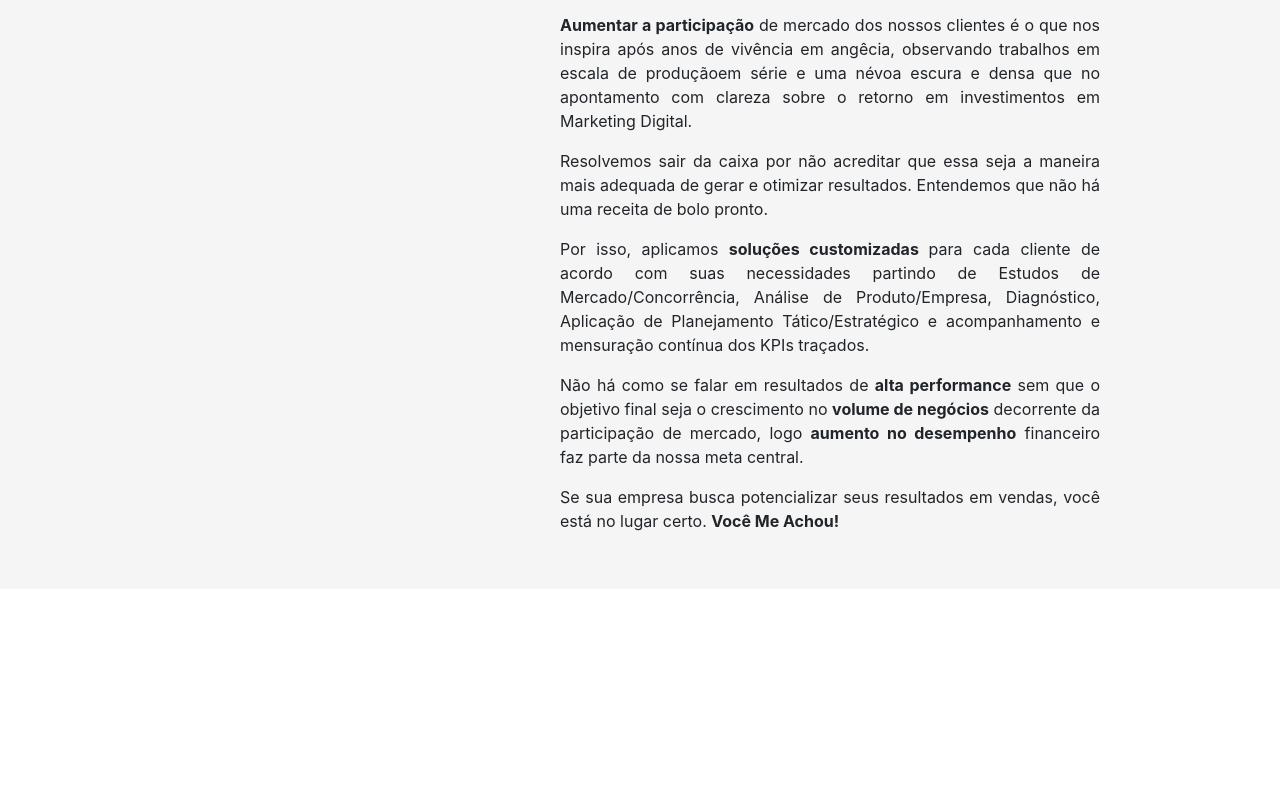
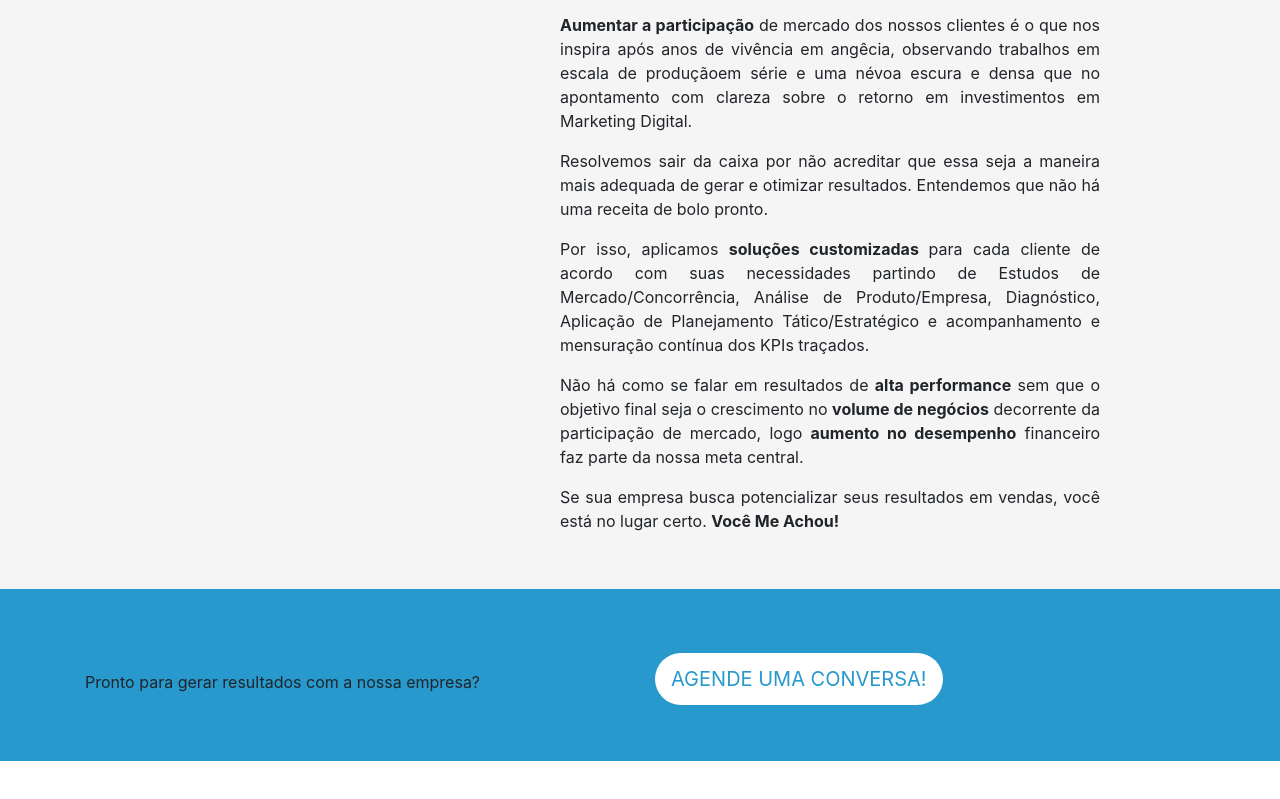
Before and after one commit to wilsonafs/meachou, a plain HTML site: page index.html in a window 1280 px wide. Shown: the part 651-1450 px from the top of the page. Before the commit the page ends 1240 px from the top, so only its background shows below. Drawn offline with Linux system fonts and the light colour scheme.

Commit message:
adicionando bloco de conversao

```diff
--- a/css/main.css
+++ b/css/main.css
@@ -408,7 +408,7 @@
 }
 
 @media only screen and (min-width: 1170px) {
-    #heading_line {
+    .heading_line {
         height: 2px;
         width: 20%;
         clear: left;
@@ -416,3 +416,32 @@
         background-color: #2799cd;
     }
 }
+
+#section2 {
+    height: 172px;
+    background-color: #2799cd;
+    line-height: 55px;
+    padding: 55px 0;
+    text-align: center;
+}
+
+@media only screen and (min-width: 768px) {
+    #section2 {
+        text-align: left;
+    }
+}
+
+.bt-high {
+    background-color: #fff;
+    color: #2799cd;
+}
+
+.text-high {
+    line-height: 10px;
+}
+
+@media only screen and (min-width: 768px) {
+    .text-high {
+        line-height: 58px;
+    }
+}
--- a/index.html
+++ b/index.html
@@ -81,7 +81,7 @@
                     <span class="overlay"></span>
                 </div>
             </div>
-            <div class="col-12 col-md-7 col-lg-6">
+            <div class="col-12 col-md-12 col-lg-6">
                 <p>Então está mais do que comprovado que sabemos perfeitamente o que estamos fazendo! E é essa estratégia de <strong>marketing digital</strong> que queremos levar aos negócios da sua empresa.</p>
                 <p><strong>Aumentar a participação</strong> de mercado dos nossos clientes é o que nos inspira após anos de vivência em angêcia, observando trabalhos em escala de produçãoem série e uma névoa escura e densa que no apontamento com clareza sobre o retorno em investimentos em Marketing Digital.</p>
                 <p>Resolvemos sair da caixa por não acreditar que essa seja a maneira mais adequada de gerar e otimizar resultados. Entendemos que não há uma receita de bolo pronto.</p>
@@ -93,7 +93,20 @@
     </div>
 </section>
 
+<section id="section2" class="sd-section" style="padding-top: 4em;">
+    <div dir="plans" class="container">
+        <div class="row">
+            <div class="col-12 col-md-7 col-lg-6">
+                <p class="text-high">Pronto para gerar resultados com a nossa empresa?</p>
+            </div>
+            <div class="col-12 col-md-7 col-lg-5">
+                <a href="#" class="bt-default bt-high">Agende uma conversa!</a>
+            </div>
+        </div>
+    </div>
+</section>
 
+<br><br><br><br><br>
 
 
 
```
